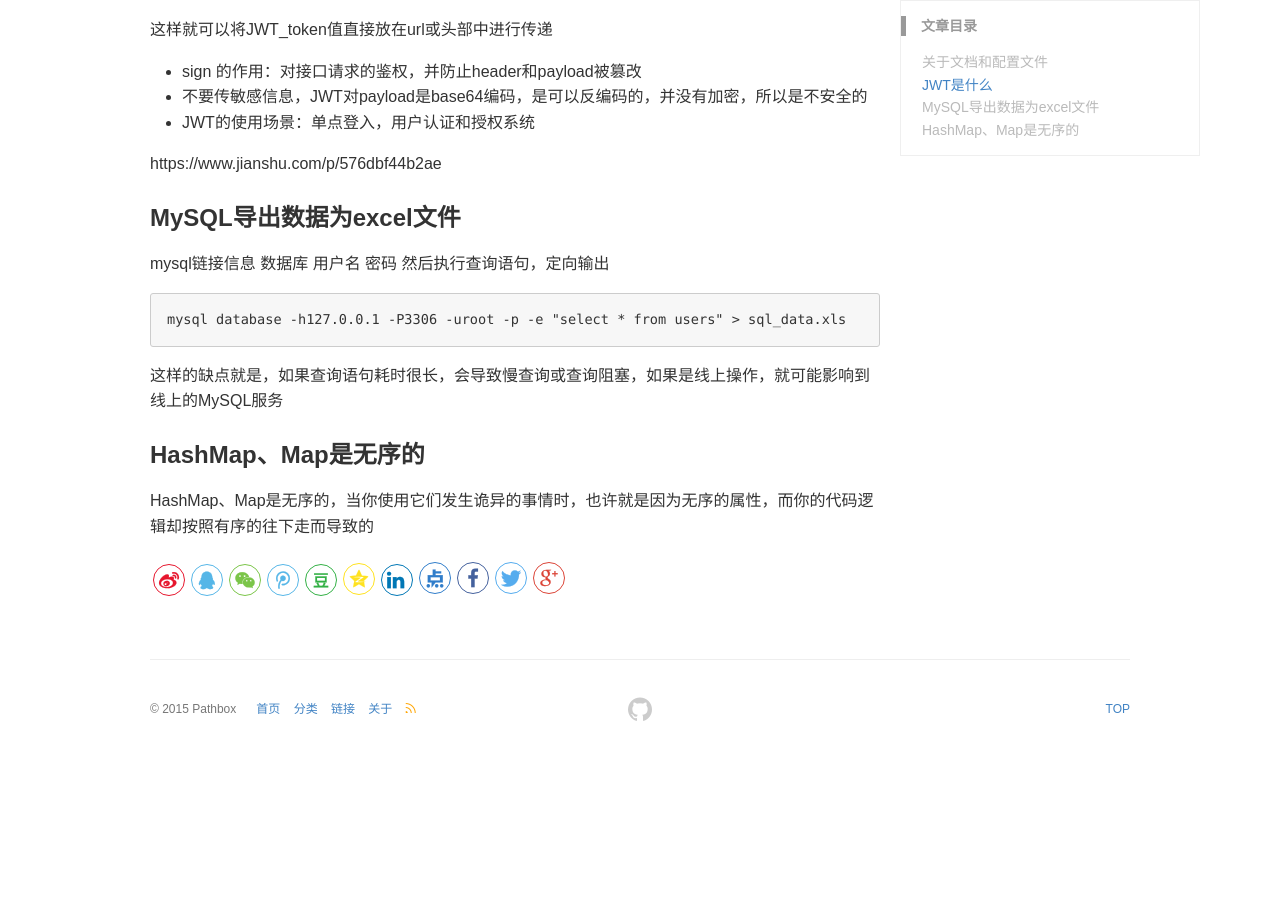
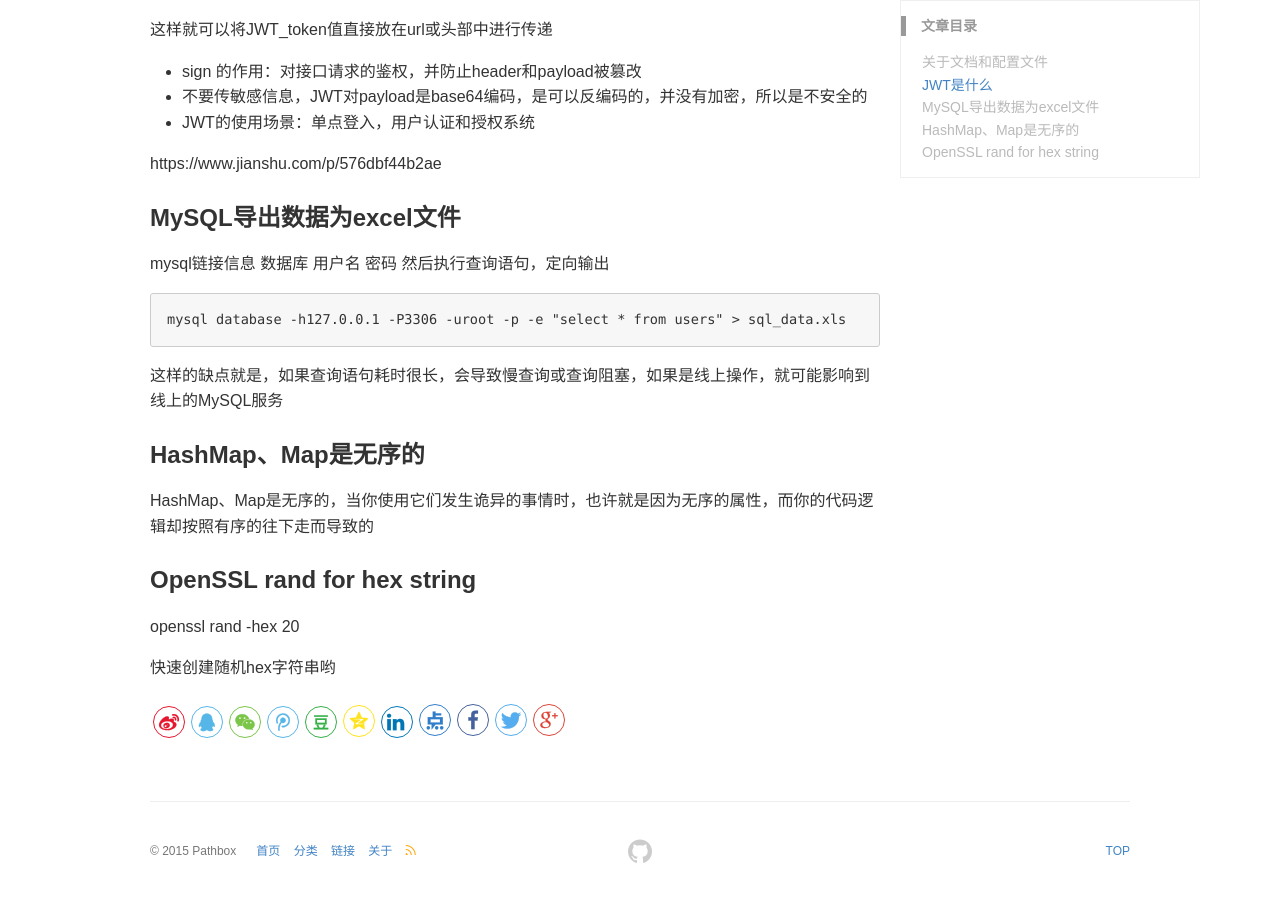
Before and after one commit to pathbox/pathbox.github.io, a Jekyll site: the page built from _posts/2018-08-01-work-summary-in-UCloud-18.md, in a window 1280 px wide and 900 px high, scrolled down 1277 px. Built offline with Jekyll 4.4.1, drawn with Linux system fonts in a browser that asks for light colours; before the commit the page ends 2035 px from its top, so only the background shows below that.

Commit message:
OpenSSL rand for hex string

```diff
--- a/_posts/2018-08-01-work-summary-in-UCloud-18.md
+++ b/_posts/2018-08-01-work-summary-in-UCloud-18.md
@@ -78,3 +78,9 @@ mysql database -h127.0.0.1 -P3306 -uroot -p -e "select * from users" > sql_data.
 ### HashMap、Map是无序的
 
 HashMap、Map是无序的，当你使用它们发生诡异的事情时，也许就是因为无序的属性，而你的代码逻辑却按照有序的往下走而导致的
+
+### OpenSSL rand for hex string
+
+openssl rand -hex 20
+
+快速创建随机hex字符串哟
```
